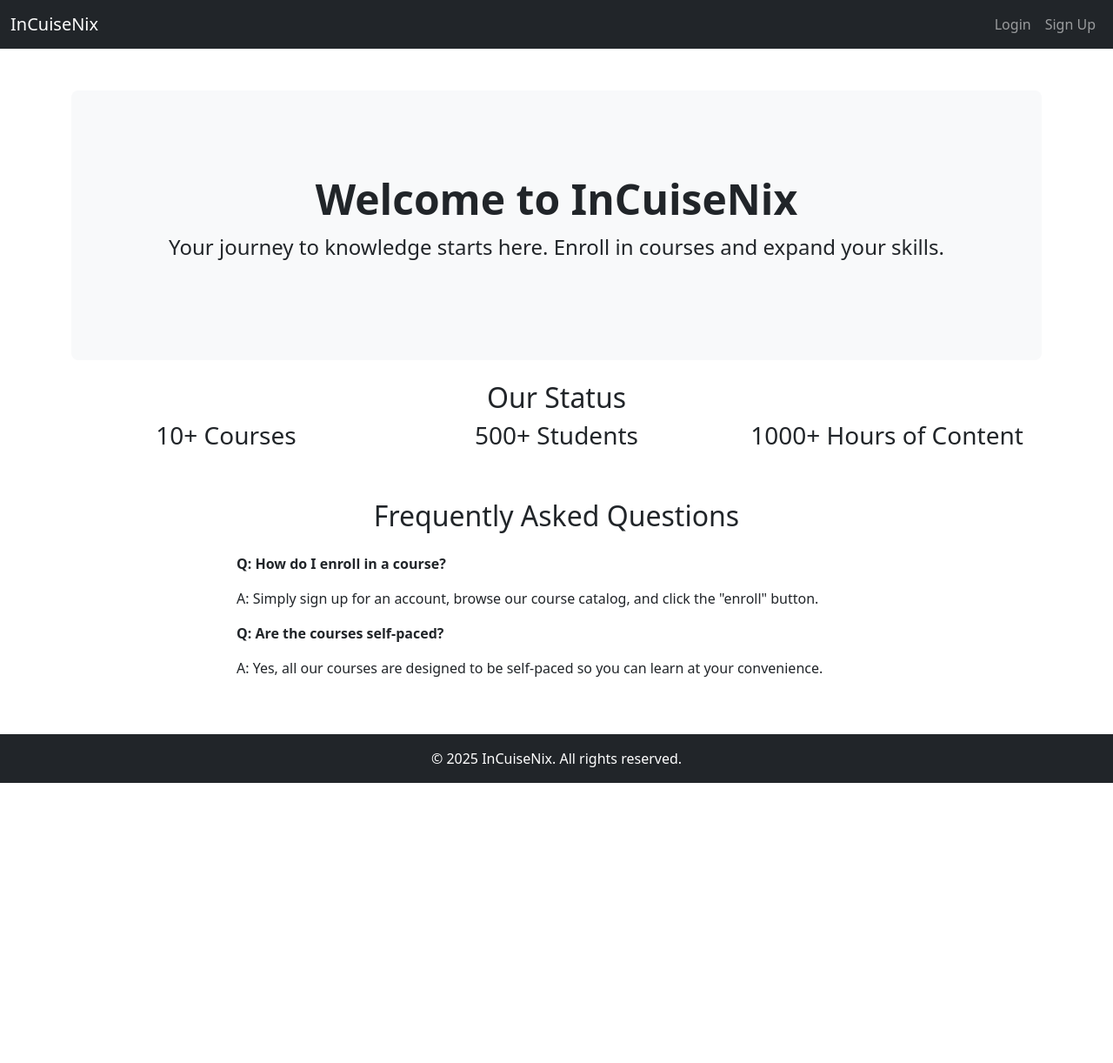
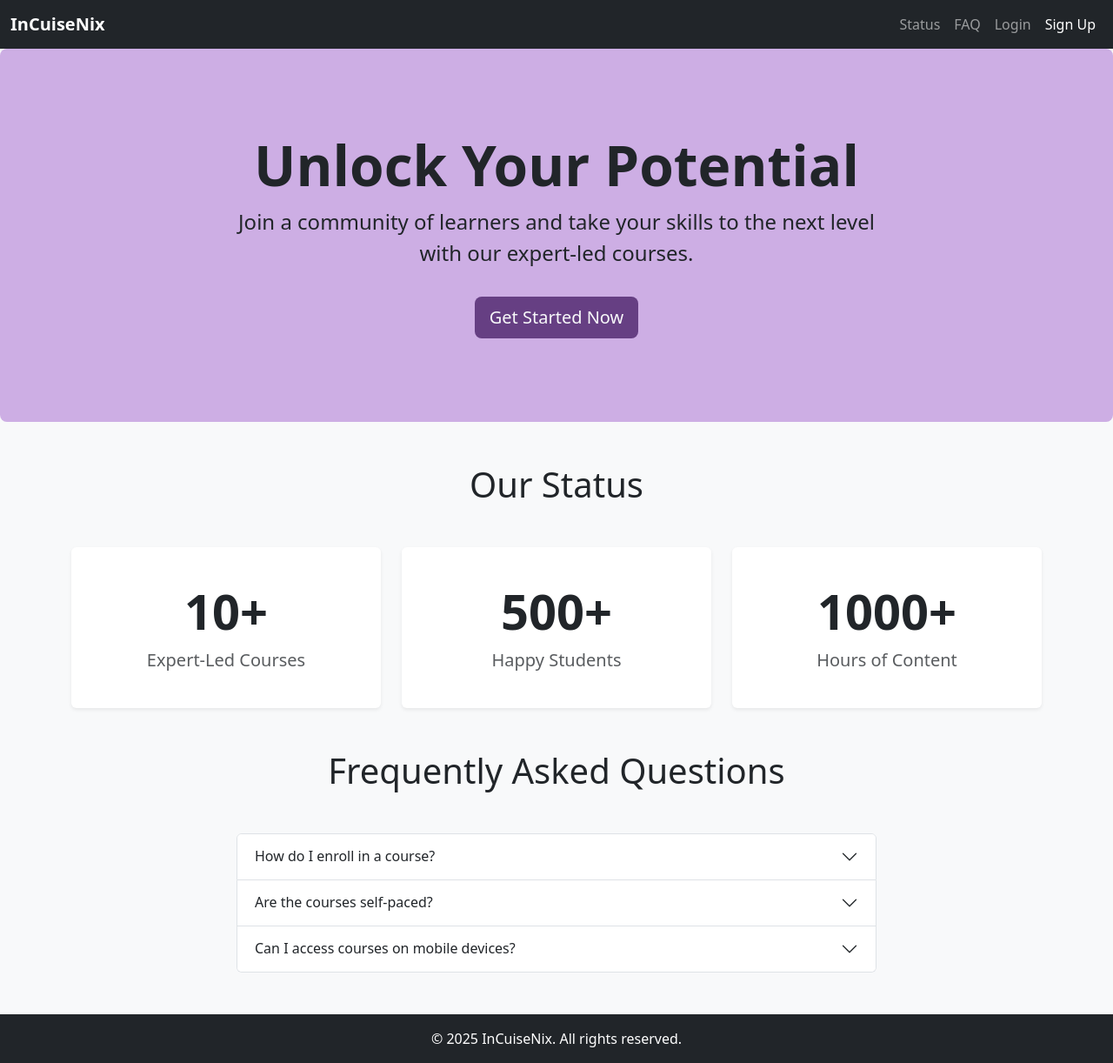
Before and after one commit to kaustavray21/InCuiseNix, a Django app: page / in a window 1280 px wide. Shown: the whole page at 87% size. Before the commit the page ends 900 px from the top, so only its background shows below. Run offline with Django 5.2, Linux system fonts and the light colour scheme.

Commit message:
creeated basic templates for login signup and dashboard, updated the ui slightly

```diff
--- a/core/urls.py
+++ b/core/urls.py
@@ -5,4 +5,8 @@
 
 urlpatterns = [
     path('', views.home, name='home'),
+    path('signup/', views.signup_view, name='signup'),
+    path('login/', views.login_view, name='login'),
+    path('logout/', views.logout_view, name='logout'),
+    path('dashboard/', views.dashboard_view, name='dashboard'),
 ]
--- a/core/views.py
+++ b/core/views.py
@@ -1,4 +1,42 @@
-from django.shortcuts import render
+# core/views.py
+
+from django.shortcuts import render, redirect
+from django.contrib.auth import login, authenticate, logout
+from .forms import SignUpForm, LoginForm
+from django.contrib.auth.decorators import login_required
 
 def home(request):
     return render(request, 'core/home.html')
+
+def signup_view(request):
+    if request.method == 'POST':
+        form = SignUpForm(request.POST)
+        if form.is_valid():
+            user = form.save()
+            login(request, user)
+            return redirect('dashboard')
+    else:
+        form = SignUpForm()
+    return render(request, 'core/signup.html', {'form': form})
+
+def login_view(request):
+    if request.method == 'POST':
+        form = LoginForm(request, data=request.POST)
+        if form.is_valid():
+            username = form.cleaned_data.get('username')
+            password = form.cleaned_data.get('password')
+            user = authenticate(username=username, password=password)
+            if user is not None:
+                login(request, user)
+                return redirect('dashboard')
+    else:
+        form = LoginForm()
+    return render(request, 'core/login.html', {'form': form})
+
+def logout_view(request):
+    logout(request)
+    return redirect('home')
+
+@login_required
+def dashboard_view(request):
+    return render(request, 'core/dashboard.html')
--- a/incuisenix/settings.py
+++ b/incuisenix/settings.py
@@ -127,3 +127,6 @@
 # https://docs.djangoproject.com/en/5.2/ref/settings/#default-auto-field
 
 DEFAULT_AUTO_FIELD = 'django.db.models.BigAutoField'
+SESSION_COOKIE_AGE = 600  # 10 minutes (in seconds)
+SESSION_SAVE_EVERY_REQUEST = True
+SESSION_ENGINE = 'django.contrib.sessions.backends.cache'
--- a/templates/core/base.html
+++ b/templates/core/base.html
@@ -5,28 +5,51 @@
     <meta name="viewport" content="width=device-width, initial-scale=1">
     <title>InCuiseNix</title>
     <link href="https://cdn.jsdelivr.net/npm/bootstrap@5.3.3/dist/css/bootstrap.min.css" rel="stylesheet">
+
+    <style>
+      html {
+        scroll-behavior: smooth;
+      }
+    </style>
+
   </head>
-  <body class="d-flex flex-column min-vh-100">
-    <nav class="navbar navbar-expand-lg navbar-dark bg-dark">
+  <body class="d-flex flex-column min-vh-100" style="background-color: #f8f9fa;">
+
+    <nav class="navbar navbar-expand-lg navbar-dark bg-dark sticky-top">
       <div class="container-fluid">
-        <a class="navbar-brand" href="#">InCuiseNix</a>
+        <a class="navbar-brand fw-bold" href="{% url 'home' %}">InCuiseNix</a>
         <button class="navbar-toggler" type="button" data-bs-toggle="collapse" data-bs-target="#navbarNav" aria-controls="navbarNav" aria-expanded="false" aria-label="Toggle navigation">
           <span class="navbar-toggler-icon"></span>
         </button>
         <div class="collapse navbar-collapse" id="navbarNav">
           <ul class="navbar-nav ms-auto">
             <li class="nav-item">
-              <a class="nav-link" href="#">Login</a>
+              <a class="nav-link" href="{% url 'home' %}#status">Status</a>
             </li>
             <li class="nav-item">
-              <a class="nav-link" href="#">Sign Up</a>
+              <a class="nav-link" href="{% url 'home' %}#faq">FAQ</a>
             </li>
+            {% if user.is_authenticated %}
+              <li class="nav-item">
+                <a class="nav-link" href="{% url 'dashboard' %}">Dashboard</a>
+              </li>
+              <li class="nav-item">
+                <a class="nav-link" href="{% url 'logout' %}">Logout</a>
+              </li>
+            {% else %}
+              <li class="nav-item">
+                <a class="nav-link" href="{% url 'login' %}">Login</a>
+              </li>
+              <li class="nav-item">
+                <a class="nav-link btn btn-primary btn-sm text-white" href="{% url 'signup' %}">Sign Up</a>
+              </li>
+            {% endif %}
           </ul>
         </div>
       </div>
     </nav>
 
-    <main class="container my-5">
+    <main>
       {% block content %}
       {% endblock %}
     </main>
--- /dev/null
+++ b/templates/core/dashboard.html
@@ -0,0 +1,6 @@
+{% extends 'core/base.html' %}
+
+{% block content %}
+  <h1 class="text-center">Welcome to your Dashboard, {{ user.username }}!</h1>
+  <p class="text-center">This is where your enrolled courses will appear.</p>
+{% endblock %}
--- a/templates/core/home.html
+++ b/templates/core/home.html
@@ -1,33 +1,106 @@
 {% extends 'core/base.html' %}
 
 {% block content %}
-  <div class="p-5 mb-4 bg-light rounded-3 text-center">
-    <div class="container-fluid py-5">
-      <h1 class="display-5 fw-bold">Welcome to InCuiseNix</h1>
-      <p class="fs-4">Your journey to knowledge starts here. Enroll in courses and expand your skills.</p>
+
+<style>
+  .status-card {
+    transition: transform 0.2s ease-in-out, box-shadow 0.2s ease-in-out;
+    border: none;
+    cursor: pointer;
+  }
+  .status-card:hover {
+    transform: translateY(-10px);
+    box-shadow: 0 10px 20px rgba(0,0,0,0.1);
+  }
+</style>
+
+<div class="p-5 mb-4 rounded-3" style="background-color: #CDAEE4;">
+  <div class="container-fluid py-5 text-center">
+    <h1 class="display-3 fw-bold text-dark">Unlock Your Potential</h1>
+    <p class="fs-4 col-md-8 mx-auto text-dark">Join a community of learners and take your skills to the next level with our expert-led courses.</p>
+    {% if user.is_authenticated %}
+      <a href="{% url 'dashboard' %}" class="btn btn-lg mt-3 text-light" style = "background-color: #663F83;">Go to Dashboard</a>
+    {% else %}
+      <a href="{% url 'signup' %}" class="btn btn-lg mt-3 text-light" style = "background-color: #663F83;">Get Started Now</a>
+    {% endif %}
   </div>
 </div>
 
-  <div class="row text-center mb-5">
-    <h2>Our Status</h2>
-    <div class="col-md-4">
-      <h3>10+ Courses</h3>
+<div class="container my-5" id="status">
+  <h2 class="text-center mb-5 display-6">Our Status</h2>
+  <div class="row text-center g-4">
+    <div class="col-lg-4">
+      <div class="card status-card shadow-sm h-100 p-4">
+        <div class="card-body">
+          <h3 class="card-title display-4 fw-bold">10+</h3>
+          <p class="card-text fs-5 text-muted">Expert-Led Courses</p>
         </div>
-    <div class="col-md-4">
-      <h3>500+ Students</h3>
       </div>
-    <div class="col-md-4">
-      <h3>1000+ Hours of Content</h3>
+    </div>
+    <div class="col-lg-4">
+      <div class="card status-card shadow-sm h-100 p-4">
+        <div class="card-body">
+          <h3 class="card-title display-4 fw-bold">500+</h3>
+          <p class="card-text fs-5 text-muted">Happy Students</p>
+        </div>
+      </div>
+    </div>
+    <div class="col-lg-4">
+      <div class="card status-card shadow-sm h-100 p-4">
+        <div class="card-body">
+          <h3 class="card-title display-4 fw-bold">1000+</h3>
+          <p class="card-text fs-5 text-muted">Hours of Content</p>
+        </div>
+      </div>
+    </div>
   </div>
 </div>
 
+
+<div class="container my-5" id="faq">
+  <h2 class="text-center mb-5 display-6">Frequently Asked Questions</h2>
   <div class="row">
-    <h2 class="text-center mb-4">Frequently Asked Questions</h2>
     <div class="col-md-8 mx-auto">
-      <p><strong>Q: How do I enroll in a course?</strong></p>
-      <p>A: Simply sign up for an account, browse our course catalog, and click the "enroll" button.</p>
-      <p><strong>Q: Are the courses self-paced?</strong></p>
-      <p>A: Yes, all our courses are designed to be self-paced so you can learn at your convenience.</p>
+      <div class="accordion" id="faqAccordion">
+        <div class="accordion-item">
+          <h2 class="accordion-header" id="headingOne">
+            <button class="accordion-button collapsed" type="button" data-bs-toggle="collapse" data-bs-target="#collapseOne" aria-expanded="false" aria-controls="collapseOne">
+              How do I enroll in a course?
+            </button>
+          </h2>
+          <div id="collapseOne" class="accordion-collapse collapse" aria-labelledby="headingOne" data-bs-parent="#faqAccordion">
+            <div class="accordion-body">
+              Simply sign up for a free account, browse our course catalog from your dashboard, and click the "enroll" button on any course you're interested in. It's that simple!
             </div>
           </div>
+        </div>
+        <div class="accordion-item">
+          <h2 class="accordion-header" id="headingTwo">
+            <button class="accordion-button collapsed" type="button" data-bs-toggle="collapse" data-bs-target="#collapseTwo" aria-expanded="false" aria-controls="collapseTwo">
+              Are the courses self-paced?
+            </button>
+          </h2>
+          <div id="collapseTwo" class="accordion-collapse collapse" aria-labelledby="headingTwo" data-bs-parent="#faqAccordion">
+            <div class="accordion-body">
+              Yes, absolutely. All our courses are designed to be self-paced so you can learn at your convenience, whenever and wherever you want. You can start, pause, and resume your lessons at any time.
+            </div>
+          </div>
+        </div>
+        <div class="accordion-item">
+          <h2 class="accordion-header" id="headingThree">
+            <button class="accordion-button collapsed" type="button" data-bs-toggle="collapse" data-bs-target="#collapseThree" aria-expanded="false" aria-controls="collapseThree">
+              Can I access courses on mobile devices?
+            </button>
+          </h2>
+          <div id="collapseThree" class="accordion-collapse collapse" aria-labelledby="headingThree" data-bs-parent="#faqAccordion">
+            <div class="accordion-body">
+              Yes, our platform is fully responsive, meaning you can access your courses and watch videos on any device, including desktops, tablets, and smartphones.
+            </div>
+          </div>
+        </div>
+      </div>
+    </div>
+  </div>
+</div>
+
 {% endblock %}
```
Also changed, not shown: core/forms.py (added, +24 -0 lines), templates/core/login.html (added, +45 -0 lines), templates/core/signup.html (added, +48 -0 lines), 1 other file. Lines whose indentation alone changed are shown as unchanged.
